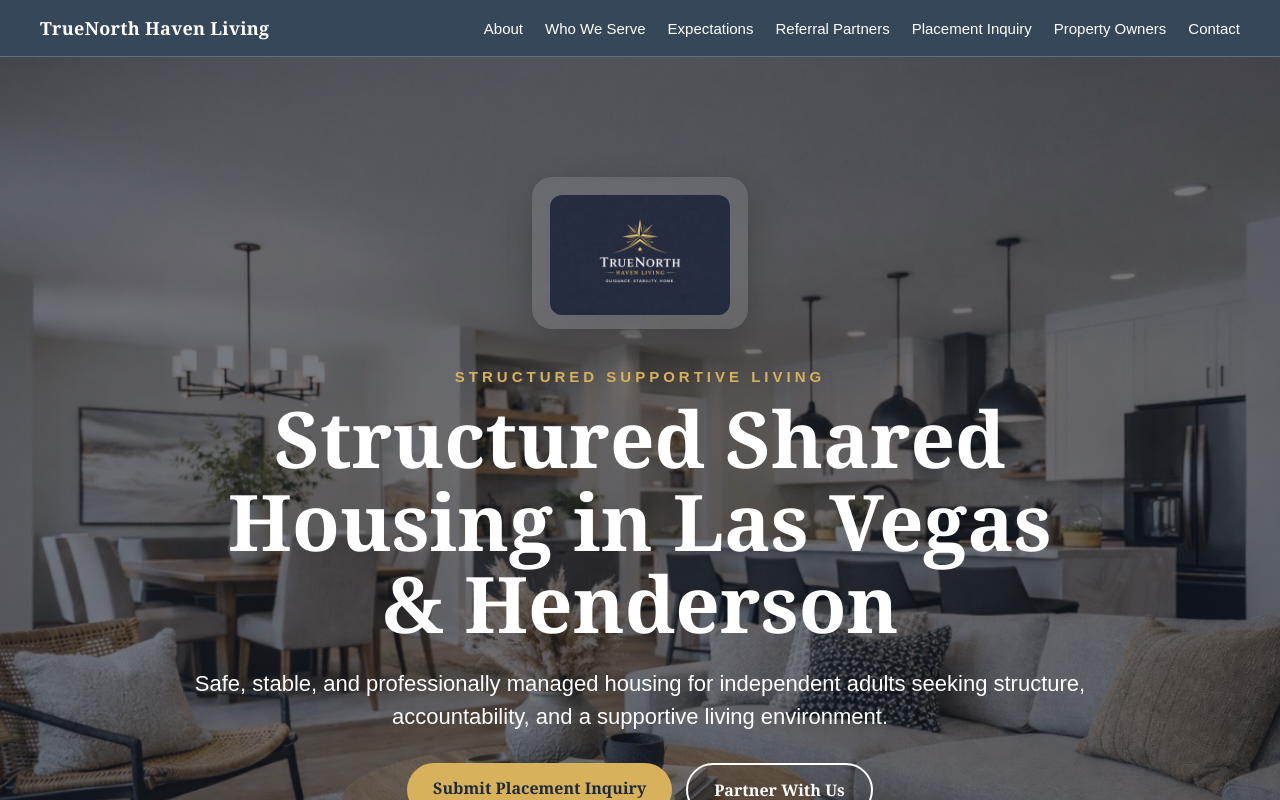
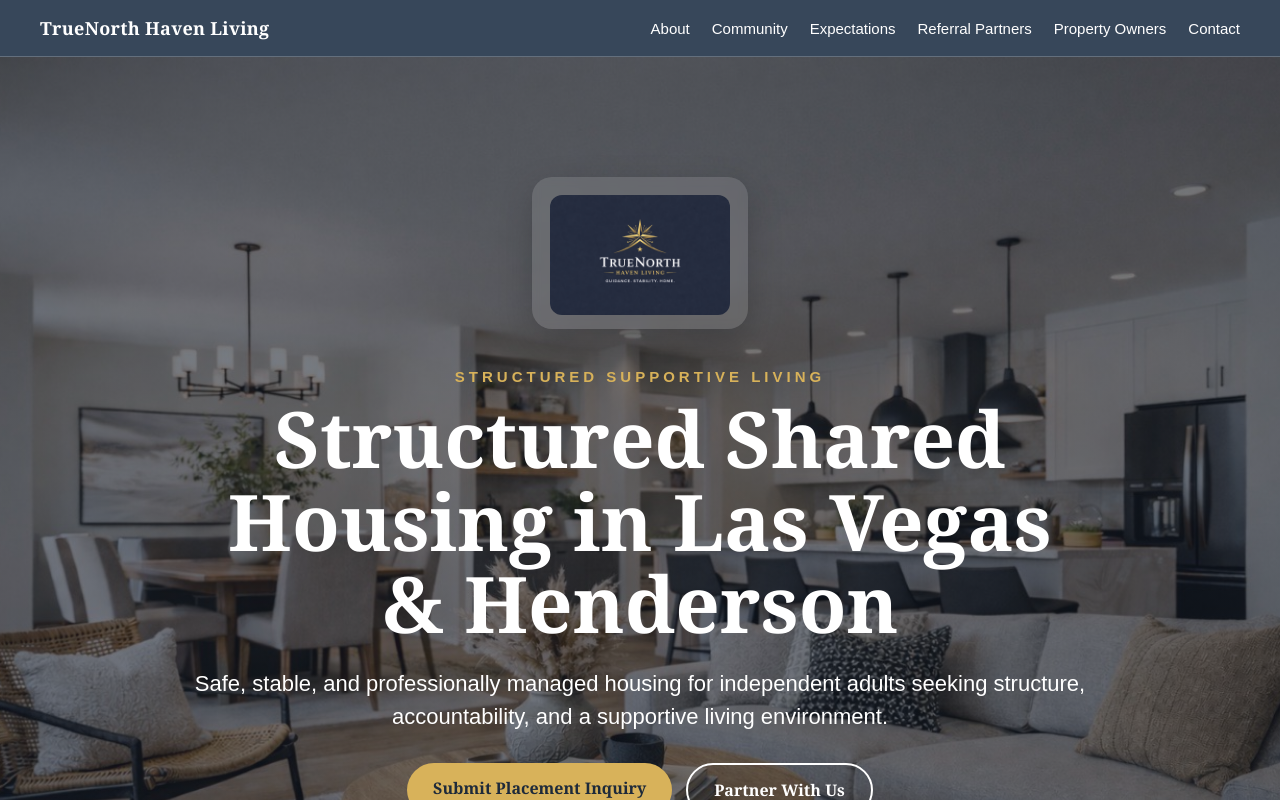
Before and after one commit to TrueNorthHaven/truenorth-haven-living, a Next.js app: page / in a window 1280 px wide. Shown: the top 800 px of the page. Built offline with nearby package versions, Linux system fonts and the light colour scheme.

Commit message:
Update Header.tsx

```diff
--- a/app/components/Header.tsx
+++ b/app/components/Header.tsx
@@ -45,46 +45,27 @@ export default function Header() {
             alignItems: "center",
           }}
         >
-          <a
-            href="#about-section"
-            style={{ color: "white", textDecoration: "none" }}
-          >
+    <a href="#about-section" style={{ color: "white", textDecoration: "none" }}>
   About
 </a>
-          <a
-            href="#serve"
-            style={{ color: "white", textDecoration: "none" }}
-          >
-            Who We Serve
+
+<a href="#community" style={{ color: "white", textDecoration: "none" }}>
+  Community
 </a>
-          <a
-            href="#expectations"
-            style={{ color: "white", textDecoration: "none" }}
-          >
+
+<a href="#expectations" style={{ color: "white", textDecoration: "none" }}>
   Expectations
 </a>
-          <a
-            href="#referral-partners"
-            style={{ color: "white", textDecoration: "none" }}
-          >
+
+<a href="#referral-partners" style={{ color: "white", textDecoration: "none" }}>
   Referral Partners
 </a>
-          <a
-            href="#placement-process"
-            style={{ color: "white", textDecoration: "none" }}
-          >
-            Placement Inquiry
-          </a>
-          <a
-            href="#contact"
-            style={{ color: "white", textDecoration: "none" }}
-          >
+
+<a href="#property-owners" style={{ color: "white", textDecoration: "none" }}>
   Property Owners
 </a>
-            <a
-            href="#property-owners"
-            style={{ color: "white", textDecoration: "none" }}
-          >
+
+<a href="#contact" style={{ color: "white", textDecoration: "none" }}>
   Contact
 </a>
         </nav>
```
Lines whose indentation alone changed are shown as unchanged.
